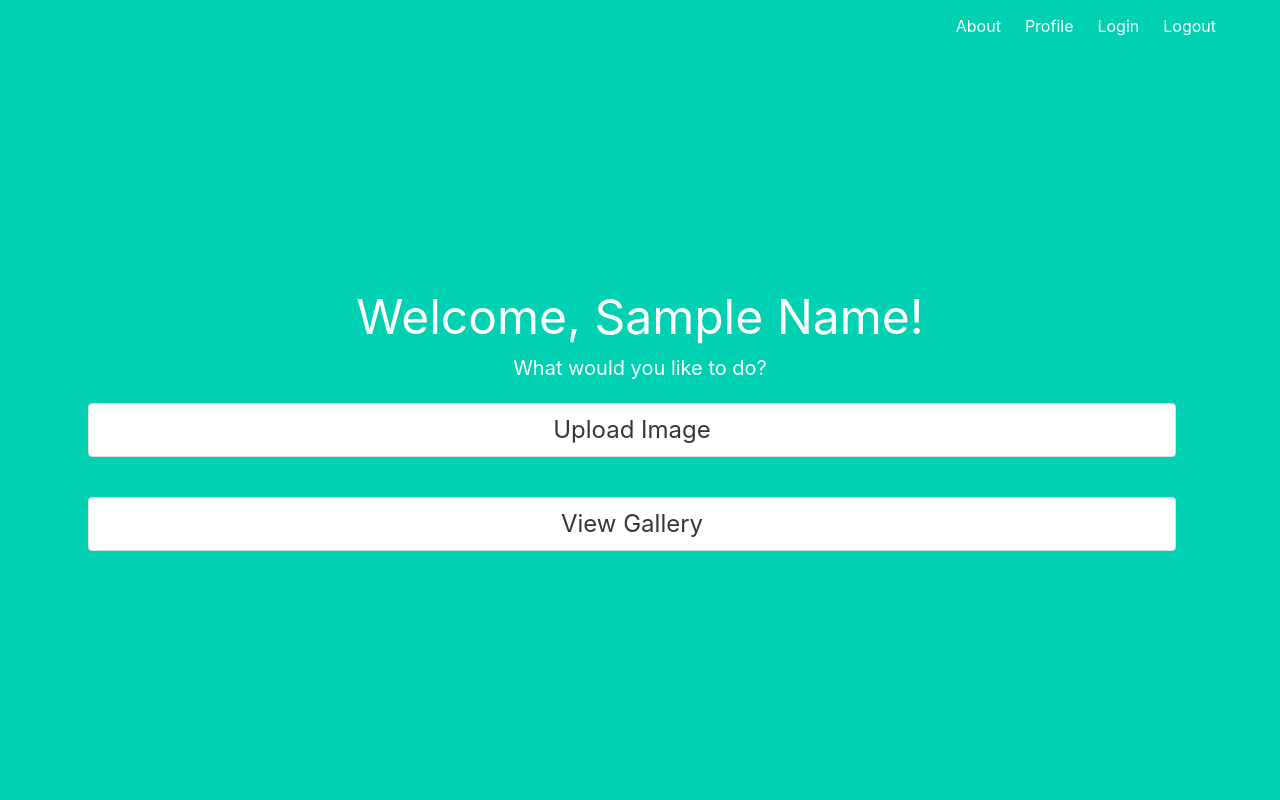
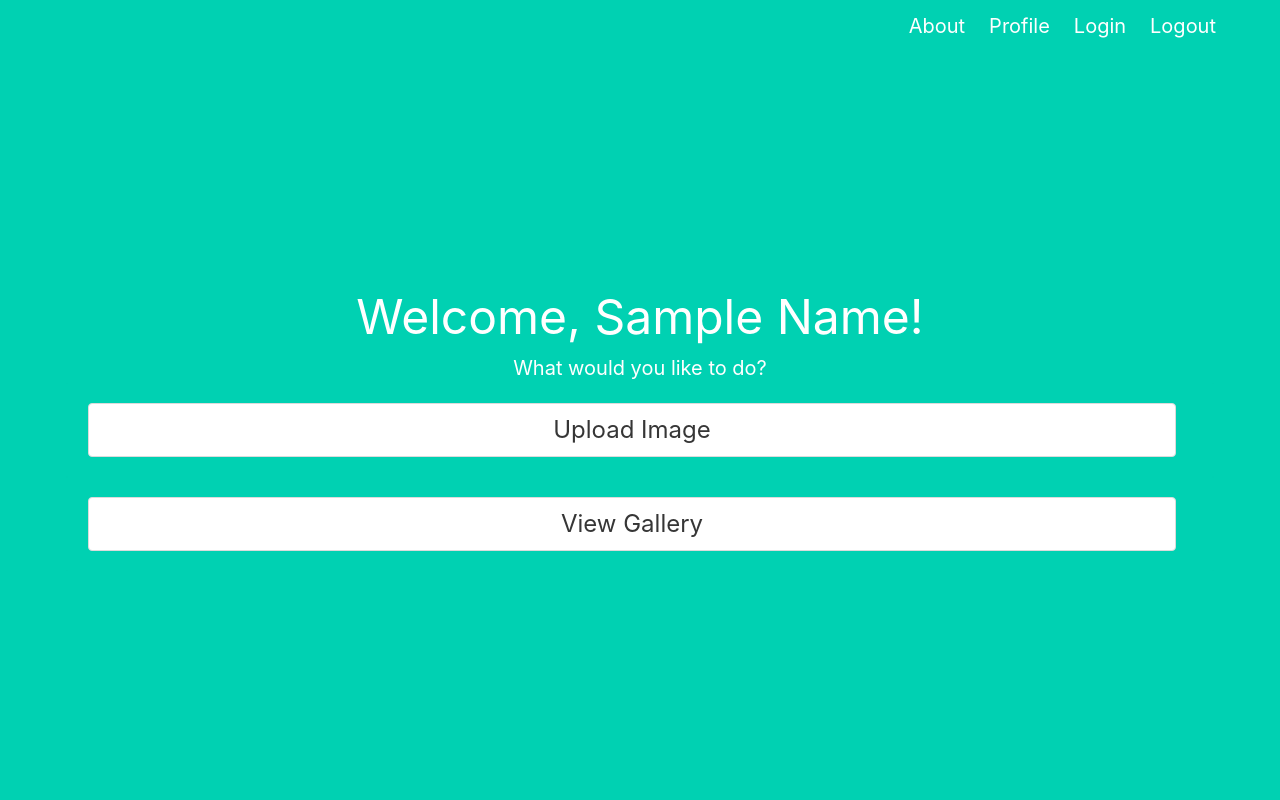
Before and after one commit to amoghkulkarni5/images-webapp, a Python web app: template templates/profile.html in a window 1280 px wide. Run offline with Jinja, Linux system fonts and the light colour scheme; the template is opened without the code that fills it: most values are stand-ins (such as "Sample title", 1, 10 or a date in 2020).

Commit message:
minor bug fixes

```diff
--- a/templates/base.html
+++ b/templates/base.html
@@ -16,18 +16,18 @@
             <nav class="navbar">
                 <div class="container">
 
-                    <div id="navbarMenuHeroA" class="navbar-menu">
+                    <div id="navbarMenuHeroA" class="navbar-menu is-spaced has-shadow">
                         <div class="navbar-end">
-                            <a href="{{ url_for('main.index') }}" class="navbar-item">
+                            <a href="{{ url_for('main.index') }}" class="navbar-item is-medium is-size-5">
                                 About
                             </a>
-                            <a href="{{ url_for('main.profile') }}" class="navbar-item">
+                            <a href="{{ url_for('main.profile') }}" class="navbar-item is-medium is-size-5">
                                 Profile
                             </a>
-                            <a href="{{ url_for('auth.login') }}" class="navbar-item">
+                            <a href="{{ url_for('auth.login') }}" class="navbar-item is-medium is-size-5">
                                 Login
                             </a>
-                            <a href="{{ url_for('auth.logout') }}" class="navbar-item">
+                            <a href="{{ url_for('auth.logout') }}" class="navbar-item is-medium is-size-5">
                                 Logout
                             </a>
                         </div>
```
